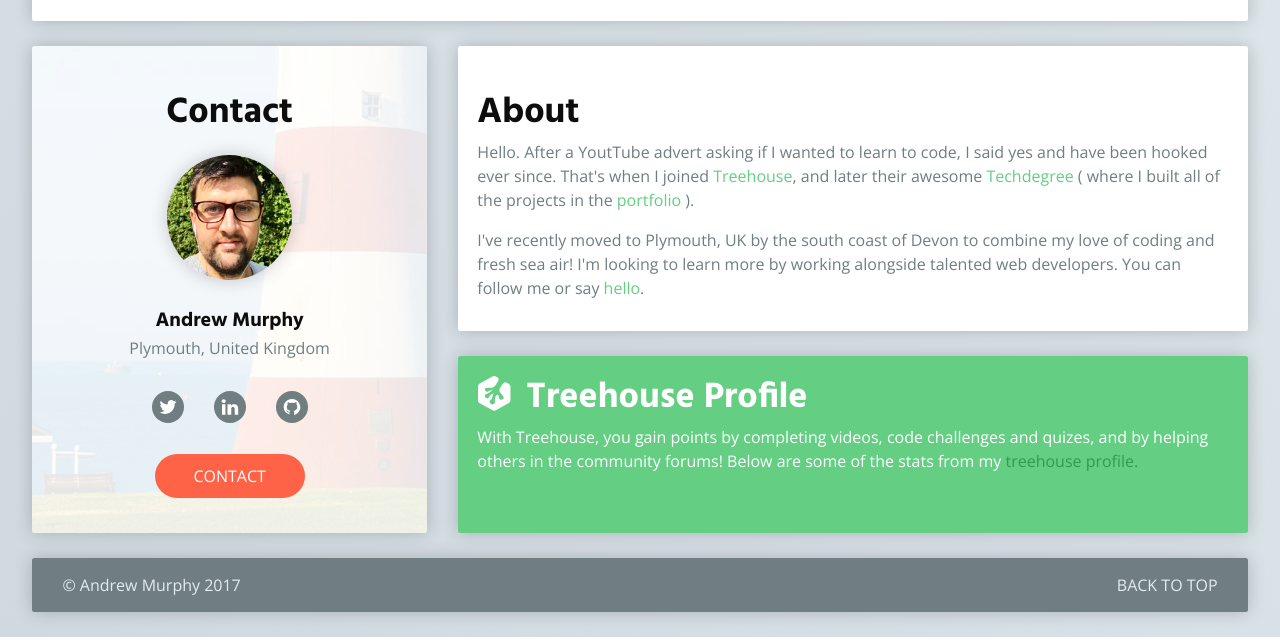
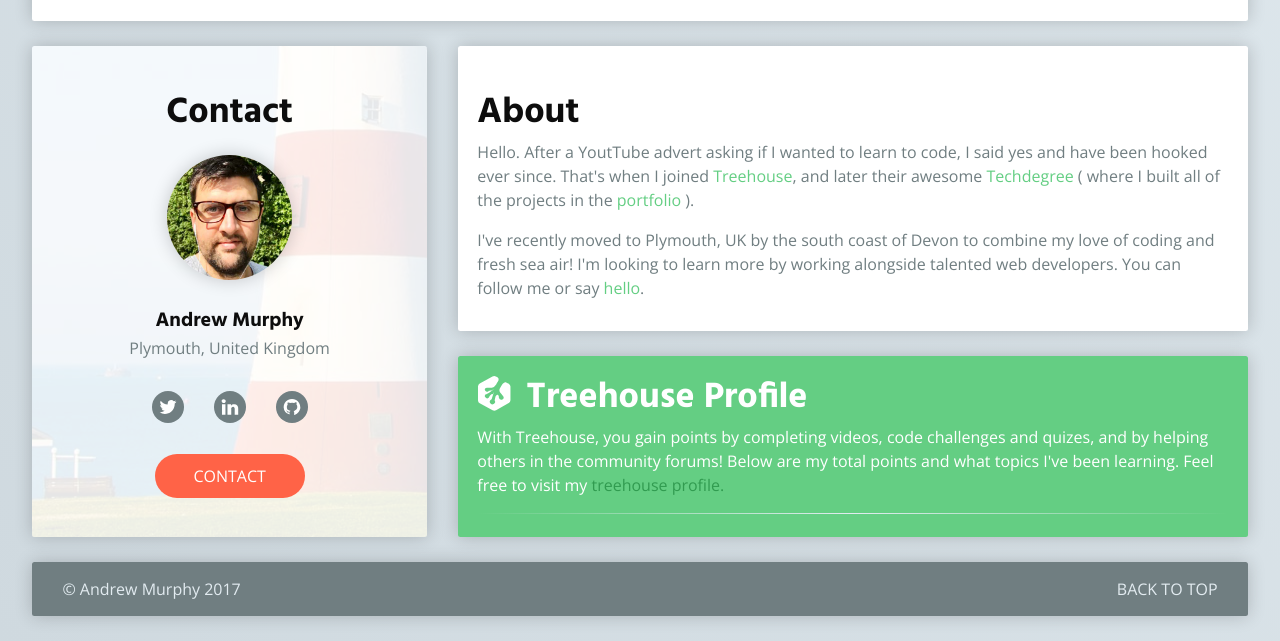
Before and after one commit to andyjmurph/Portfolio-Website, a plain HTML site: page index.html in a window 1280 px wide. Shown: the part 909-1550 px from the top of the page. Drawn offline with nearby package versions, Linux system fonts and the light colour scheme; no server answers.

Commit message:
Updated HTML for treehouse stats section

```diff
--- a/index.html
+++ b/index.html
@@ -317,7 +317,10 @@
             </svg>
             <h1>Treehouse Profile</h1>
           </div>
-          <p>With Treehouse, you gain points by completing videos, code challenges and quizes, and by helping others in the community forums!  Below are some of the stats from my <a href="https://teamtreehouse.com/andymurphy" target="blank">treehouse profile.</a></p>
+          <p>With Treehouse, you gain points by completing videos, code challenges and quizes, and by helping others in the community forums!  Below are my total points and what topics I've been learning.  Feel free to visit my <a href="https://teamtreehouse.com/andymurphy" target="blank">treehouse profile.</a></p>
+          <hr>
+          <div class="treehouse-stats">
+          </div>
         </section>
     </div>
   </div>
```
